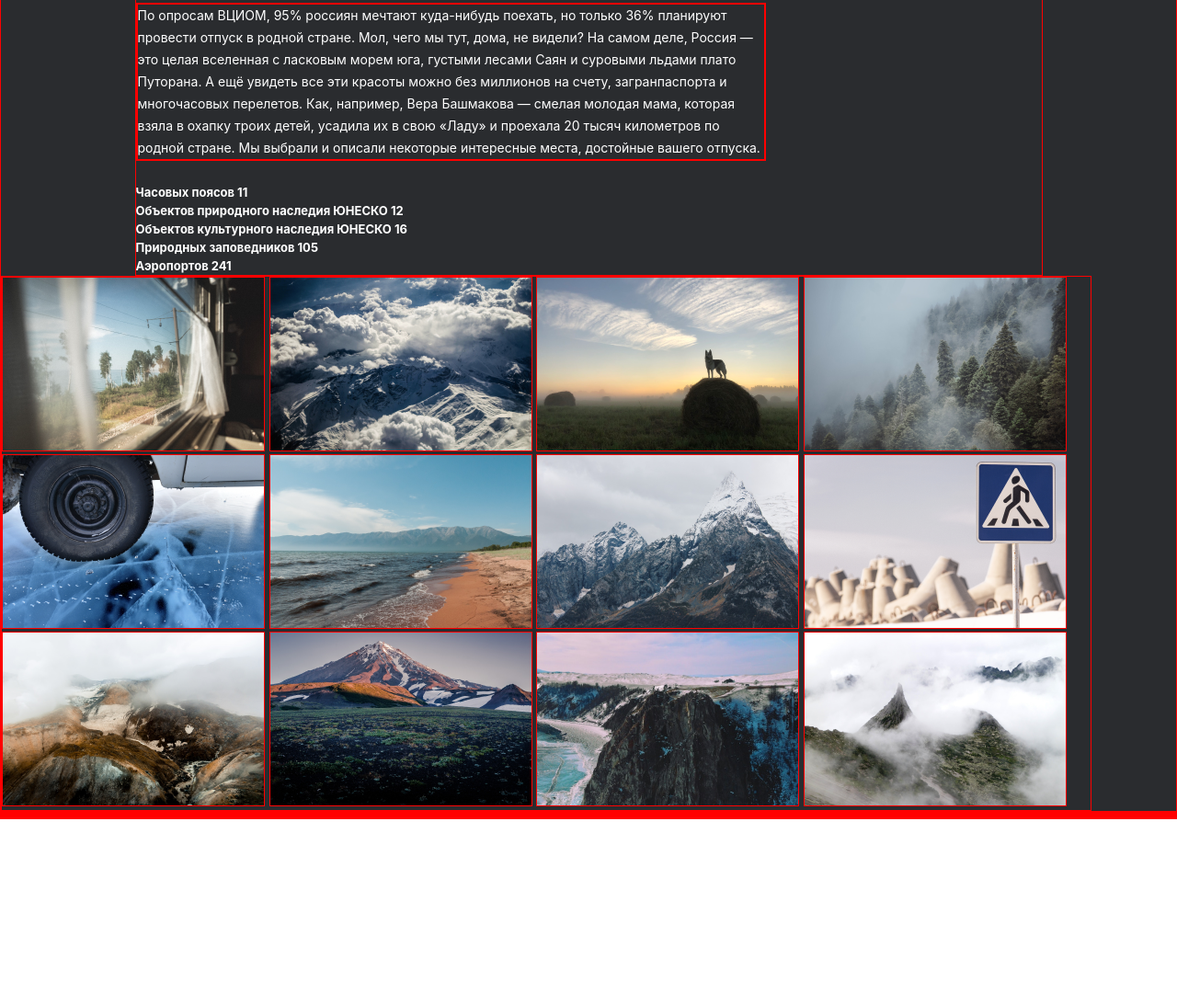
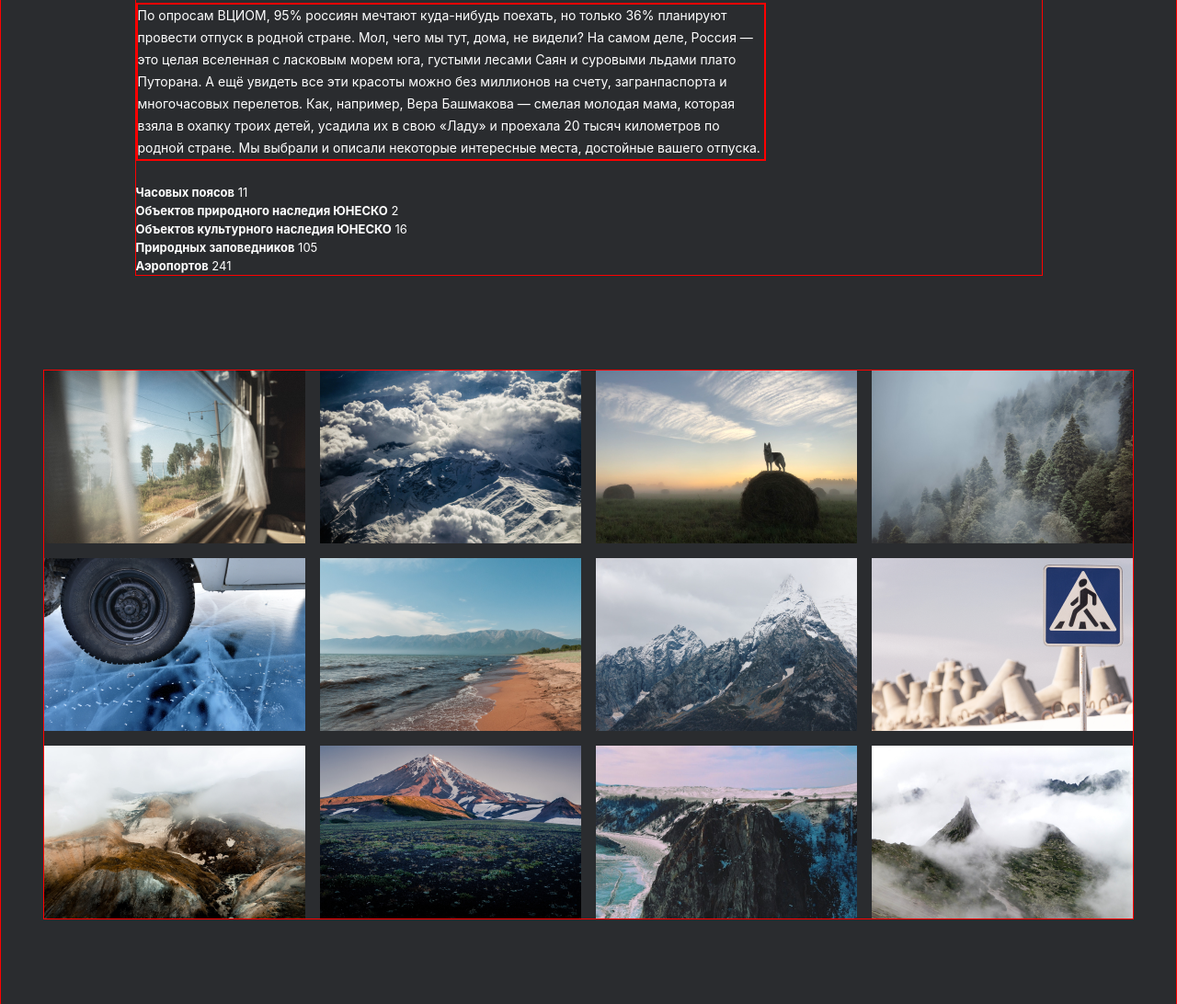
Before and after one commit to TuretskayaIrina/russian-travel, a plain HTML site: page index.html in a window 1280 px wide. Shown: the part 1230-2322 px from the top of the page at 92% size. Before the commit the page ends 2121 px from the top, so only its background shows below. Drawn offline with Linux system fonts and the light colour scheme.

Commit message:
5th commit

```diff
--- a/index.html
+++ b/index.html
@@ -31,11 +31,11 @@
             <p class="intro__content-row_text">По опросам ВЦИОМ, 95% россиян мечтают куда-нибудь поехать, но только 36% планируют провести отпуск в родной стране. Мол, чего мы тут, дома, не видели? На самом деле, Россия — это целая вселенная с ласковым морем юга, густыми лесами Саян и суровыми льдами плато Путорана. А ещё увидеть все эти красоты можно без миллионов на счету, загранпаспорта и многочасовых перелетов. Как, например, Вера Башмакова — смелая молодая мама, которая взяла в охапку троих детей, усадила их в свою «Ладу» и проехала 20 тысяч километров по родной стране. Мы выбрали и описали некоторые интересные места, достойные вашего отпуска.</p>
           </div>
           <ul class="intro__places">
-            <li class="intro__place">Часовых поясов 11</li>
-            <li class="intro__place">Объектов природного наследия ЮНЕСКО 12</li>
-            <li class="intro__place">Объектов культурного наследия ЮНЕСКО 16</li>
-            <li class="intro__place">Природных заповедников 105</li>
-            <li class="intro__place">Аэропортов 241</li>
+            <li class="intro__place"><span class="intro__place_span-accent">Часовых поясов</span> 11</li>
+            <li class="intro__place"><span class="intro__place_span-accent">Объектов природного наследия ЮНЕСКО</span> 2</li>
+            <li class="intro__place"><span class="intro__place_span-accent">Объектов культурного наследия ЮНЕСКО</span> 16</li>
+            <li class="intro__place"><span class="intro__place_span-accent">Природных заповедников</span> 105</li>
+            <li class="intro__place"><span class="intro__place_span-accent">Аэропортов</span> 241</li>
           </ul>
         </section>
         <section class="photo-grid">
--- a/pages/index.css
+++ b/pages/index.css
@@ -150,19 +150,29 @@ nav {
 }
 .intro__place {
   font-style: normal;
-  font-weight: bold;
+  font-weight: normal;
   font-size: 13px;
   line-height: 20px;
 }
-
+.intro__place_span-accent {
+  font-weight: bold;
+}
 
 /*Секция photo-grid*/
 .photo-grid {
   max-width: 1184px;
   max-height: 596px;
+  margin: 102px auto 92px;
+  display: grid;
+  grid-template-columns: repeat(4, 1fr);
+  grid-template-rows: repeat(3, 1fr);
+  grid-gap: 16px;
 }
 .photo-grid__item {
-
+  width: 100%;
+  height: 188px;
+  object-fit: cover;
+  border: none;
 }
 
 /*Секция places*/
```
